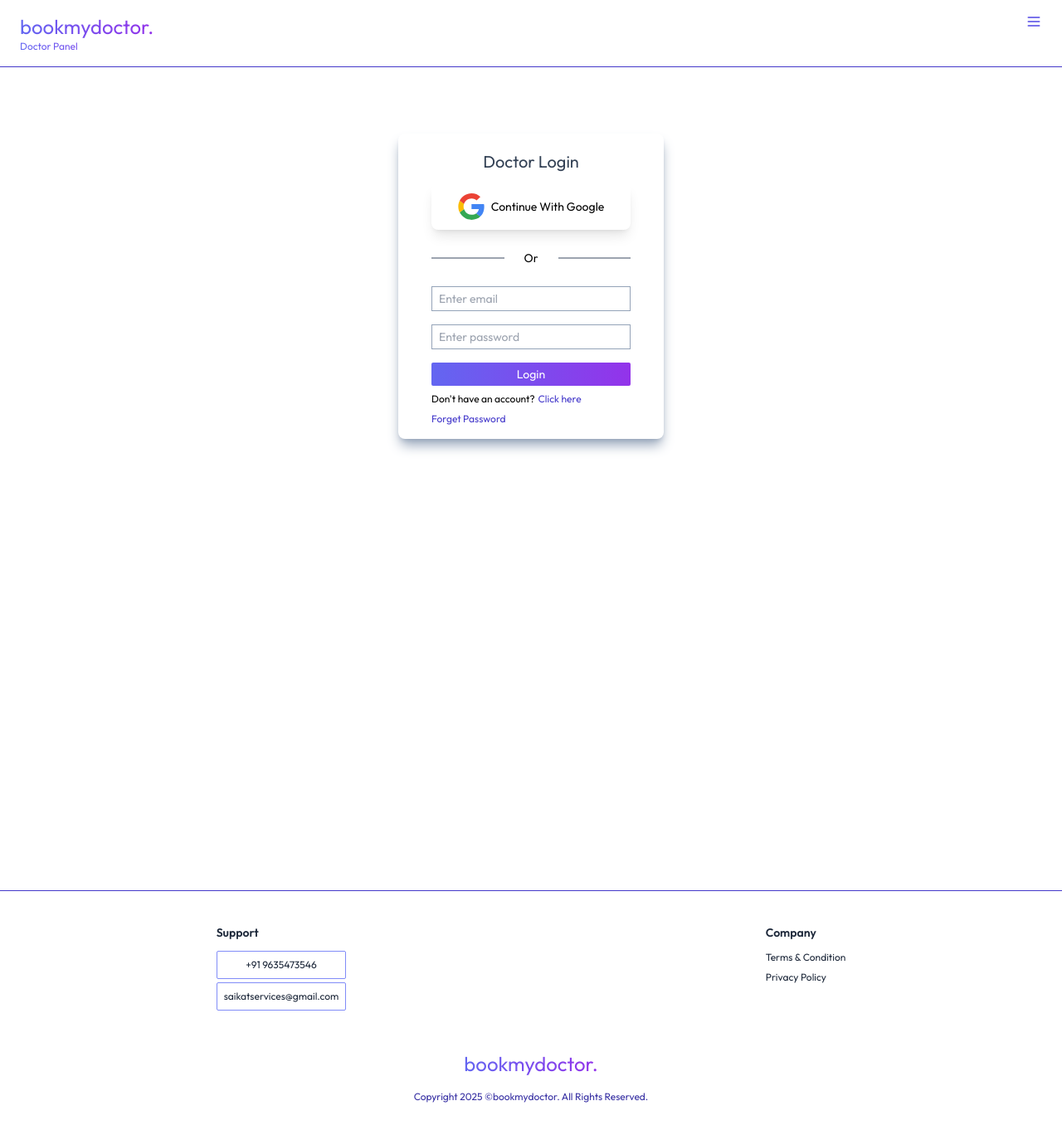
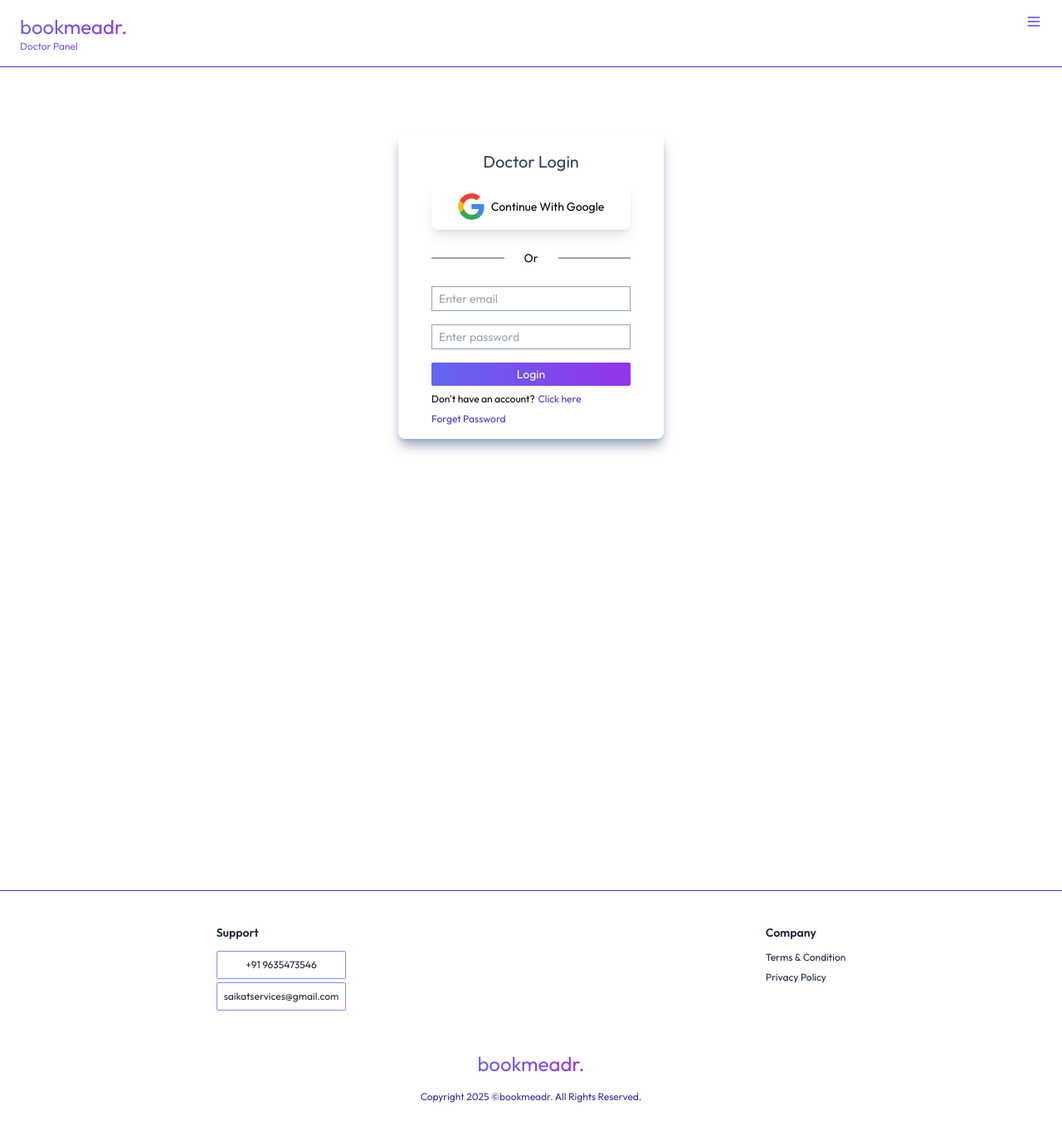
Before and after one commit to Saikat-github/bookmydoctor-doctorpanel, a React (Vite) app: page /login in a window 1280 px wide. Shown: the whole page at 83% size. Built offline with nearby package versions, Linux system fonts and the light colour scheme; no server answers.

Commit message:
changed logo

```diff
--- a/src/components/nav-foot/Footer.jsx
+++ b/src/components/nav-foot/Footer.jsx
@@ -4,7 +4,6 @@
 
 const Footer = () => {
     const navigate = useNavigate();
-
 
 
     return (
@@ -26,10 +25,10 @@
             <div className='mt-12 text-xs text-indigo-800 text-center flex flex-col justify-center gap-4'>
                 <div className='flex items-center justify-center gap-2'>
                     <p className='sm:text-2xl sm:block bg-gradient-to-r from-indigo-500 to-purple-600 bg-clip-text text-transparent'>
-                        bookmydoctor.
+                        bookmeadr.
                     </p>
                 </div>
-                <p className=''>Copyright 2025 &copy;bookmydoctor. All Rights Reserved.</p>
+                <p className=''>Copyright 2025 &copy;bookmeadr. All Rights Reserved.</p>
             </div>
         </div>
     )
--- a/src/components/nav-foot/Navbar.jsx
+++ b/src/components/nav-foot/Navbar.jsx
@@ -15,7 +15,7 @@
             <div onClick={() => navigate("/")} className=''>
                 <div className='cursor-pointer text-xl sm:text-2xl sm:block bg-gradient-to-r from-indigo-500 to-purple-600 bg-clip-text text-transparent'>
                     <p>
-                        bookmydoctor.
+                        bookmeadr.
                     </p>
                     <p className="text-xs">Doctor Panel</p>
                 </div>
--- a/src/pages/doc-profile/DoctorQR.jsx
+++ b/src/pages/doc-profile/DoctorQR.jsx
@@ -1,6 +1,5 @@
 import { useContext, useRef, useState } from 'react';
 import { QRCodeSVG } from "qrcode.react";
-import { assets } from "../../assets/assets.js"
 import toast from "react-hot-toast";
 import { toPng } from 'html-to-image';
 import { DoctorContext } from '../../context/DoctorContext.jsx';
@@ -9,12 +8,12 @@
 
 
 
-const DoctorQR = ({ title = "Scan & Book Appointment", logo = assets.bmdLogo, size = 200 }) => {
+const DoctorQR = ({ title = "Scan & Book Appointment", logo, size = 200 }) => {
     const [loader, setLoader] = useState(false);
     const { userPanelUrl, profileData } = useContext(DoctorContext);
 
     const componentRef = useRef(null);
-    const bookingUrl = `${userPanelUrl}/doctor/${profileData?._id}`
+    const bookingUrl = `${userPanelUrl}/doctor/${profileData?.docAuthId}`
 
 
     const downloadAsImage = useCallback(async () => {
@@ -64,10 +63,10 @@
 
     return (
         <div className='flex flex-col items-center justify-center gap-4 mt-6'>
-            <div className="flex flex-col items-center justify-center mx-10 p-4 bg-black" ref={componentRef}>
+            <div className="flex flex-col items-center justify-center mx-10 px-8 py-4 bg-black rounded-md" ref={componentRef}>
                 {/* Title above QR code */}
                 {title && (
-                    <h3 className="text-xl font-medium text-center text-white mb-4">
+                    <h3 className="text-lg font-medium text-center text-white mb-4">
                         {title}
                     </h3>
                 )}
@@ -80,7 +79,7 @@
                         level={"H"} // High error correction level to accommodate logo
                         includeMargin={true}
                         imageSettings={{
-                            src: logo,
+                            src: "/bookmeadr-logo-black.svg",
                             x: undefined, // Centered by default
                             y: undefined,
                             height: 40, // Adjust logo size
@@ -91,8 +90,10 @@
                 </div>
 
                 {/* Details below QR code */}
-                <h2 className='text-lg font-medium mt-2 text-white'>
+                <h2 className='text-lg font-medium mt-2 text-white text-center'>
                     Dr. {profileData?.personalInfo?.name}
+                    <br />
+                    <span className='text-sm'>bookmeadr.com</span>
                 </h2>
             </div>
 
```
Also changed, not shown: public/bookmeadr-logo-black.svg (added).
